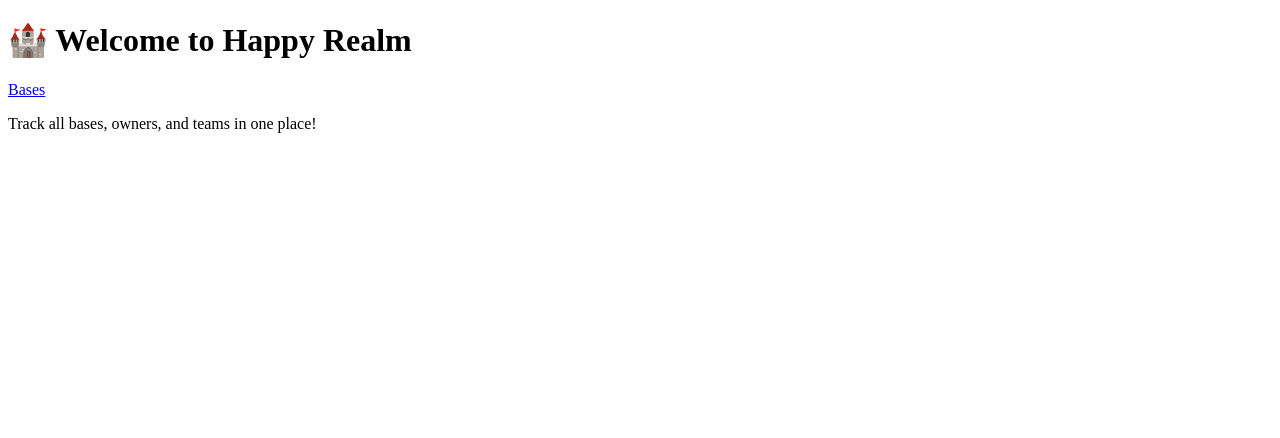
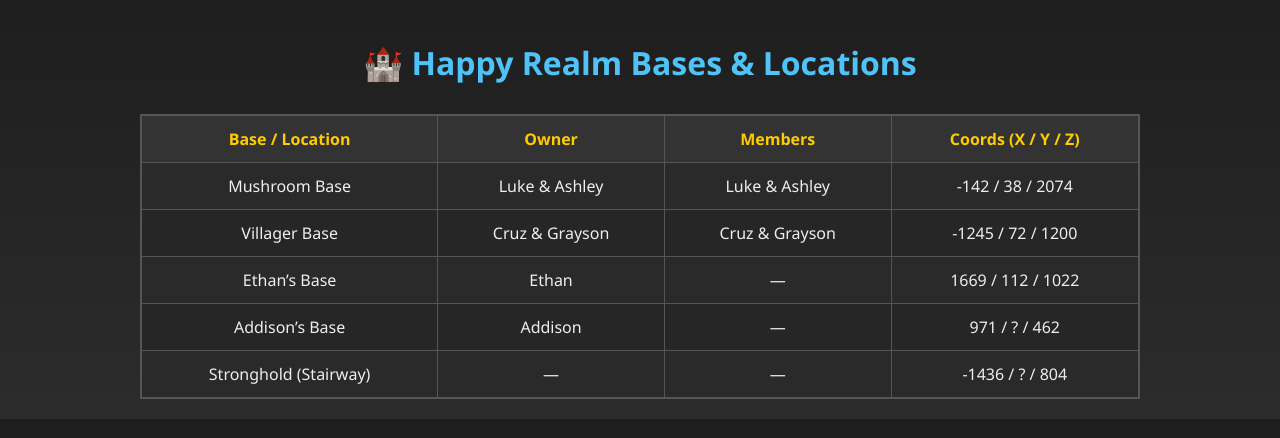
Before and after one commit to itzmefisheryt-2/HappyRealm, a plain HTML site: page index.html in a window 1280 px wide. Drawn offline with Linux system fonts and the light colour scheme.

Commit message:
Update index.html

```diff
--- a/index.html
+++ b/index.html
@@ -1,16 +1,125 @@
 <!DOCTYPE html>
 <html lang="en">
 <head>
-  <meta charset="UTF-8" />
-  <meta name="viewport" content="width=device-width, initial-scale=1.0" />
-  <title>Happy Realm</title>
-  <link rel="stylesheet" href="style.css" />
+  <meta charset="UTF-8">
+  <meta name="viewport" content="width=device-width, initial-scale=1.0">
+  <title>Happy Realm Bases</title>
+  <style>
+    body {
+      font-family: 'Segoe UI', Arial, sans-serif;
+      background: linear-gradient(to bottom, #1e1e1e, #2c2c2c);
+      color: #eee;
+      margin: 0;
+      padding: 20px;
+    }
+
+    h1 {
+      text-align: center;
+      color: #4fc3f7;
+      margin-bottom: 30px;
+    }
+
+    table {
+      border-collapse: collapse;
+      width: 90%;
+      max-width: 1000px;
+      margin: 0 auto;
+      background-color: #2a2a2a;
+      border: 2px solid #555;
+    }
+
+    th, td {
+      padding: 12px 15px;
+      border: 1px solid #555;
+      text-align: center;
+    }
+
+    th {
+      background-color: #333;
+      color: #ffcc00;
+      font-weight: bold;
+      font-size: 16px;
+    }
+
+    tr:nth-child(even) {
+      background-color: #262626;
+    }
+
+    tr:hover {
+      background-color: #444;
+    }
+
+    @media screen and (max-width: 600px) {
+      table, thead, tbody, th, td, tr {
+        display: block;
+      }
+
+      th {
+        display: none;
+      }
+
+      td {
+        text-align: right;
+        padding-left: 50%;
+        position: relative;
+      }
+
+      td::before {
+        content: attr(data-label);
+        position: absolute;
+        left: 0;
+        width: 50%;
+        padding-left: 15px;
+        font-weight: bold;
+        text-align: left;
+      }
+    }
+  </style>
 </head>
 <body>
-  <h1>🏰 Welcome to Happy Realm</h1>
-  <nav>
-    <a href="bases.html">Bases</a>
-  </nav>
-  <p>Track all bases, owners, and teams in one place!</p>
+  <h1>🏰 Happy Realm Bases & Locations</h1>
+
+  <table>
+    <thead>
+      <tr>
+        <th>Base / Location</th>
+        <th>Owner</th>
+        <th>Members</th>
+        <th>Coords (X / Y / Z)</th>
+      </tr>
+    </thead>
+    <tbody>
+      <tr>
+        <td data-label="Base / Location">Mushroom Base</td>
+        <td data-label="Owner">Luke & Ashley</td>
+        <td data-label="Members">Luke & Ashley</td>
+        <td data-label="Coords">-142 / 38 / 2074</td>
+      </tr>
+      <tr>
+        <td data-label="Base / Location">Villager Base</td>
+        <td data-label="Owner">Cruz & Grayson</td>
+        <td data-label="Members">Cruz & Grayson</td>
+        <td data-label="Coords">-1245 / 72 / 1200</td>
+      </tr>
+      <tr>
+        <td data-label="Base / Location">Ethan’s Base</td>
+        <td data-label="Owner">Ethan</td>
+        <td data-label="Members">—</td>
+        <td data-label="Coords">1669 / 112 / 1022</td>
+      </tr>
+      <tr>
+        <td data-label="Base / Location">Addison’s Base</td>
+        <td data-label="Owner">Addison</td>
+        <td data-label="Members">—</td>
+        <td data-label="Coords">971 / ? / 462</td>
+      </tr>
+      <tr>
+        <td data-label="Base / Location">Stronghold (Stairway)</td>
+        <td data-label="Owner">—</td>
+        <td data-label="Members">—</td>
+        <td data-label="Coords">-1436 / ? / 804</td>
+      </tr>
+    </tbody>
+  </table>
 </body>
 </html>
```
